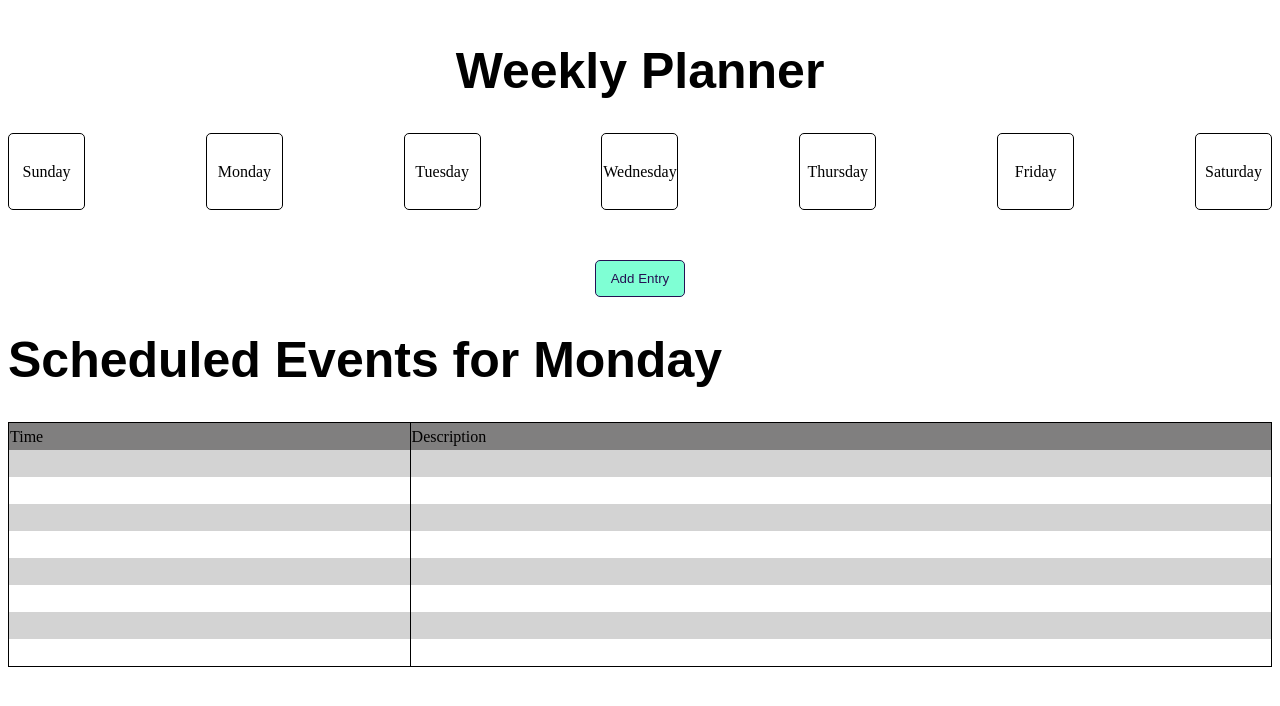
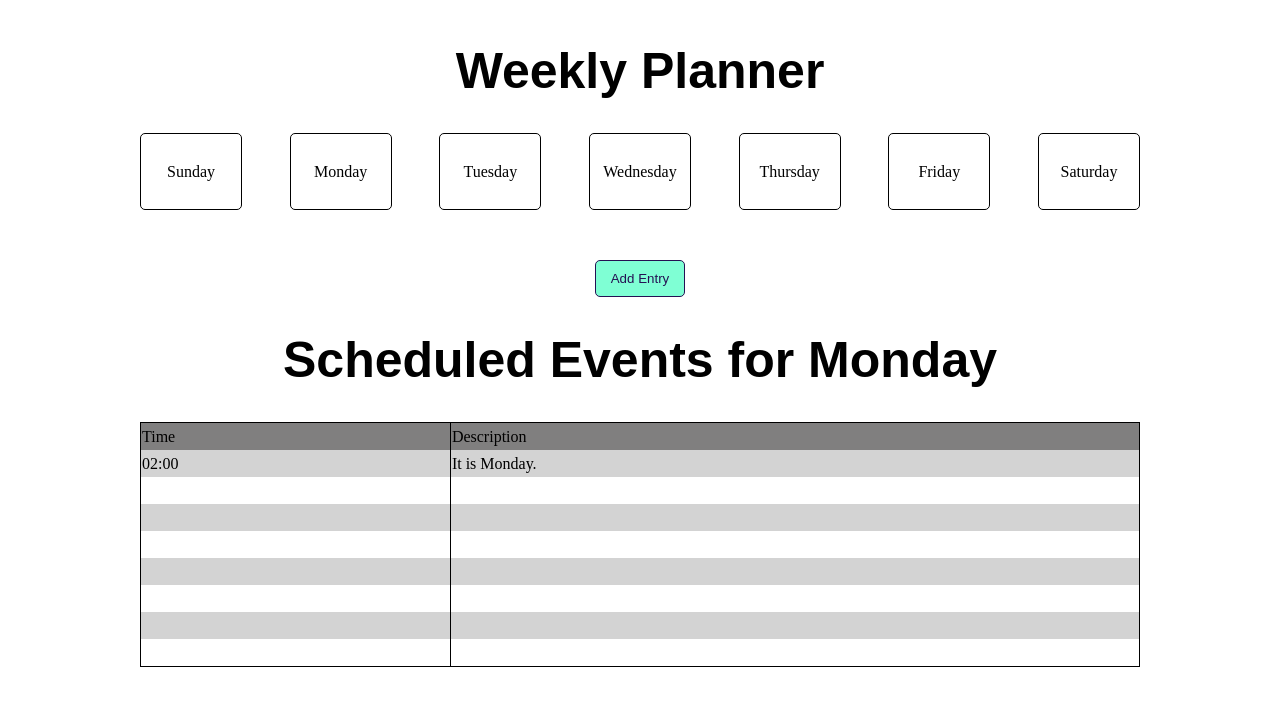
Before and after one commit to seankim248/week-planner, a website: page index.html in a window 1280 px wide. Drawn offline with Linux system fonts and the light colour scheme; a web font is replaced by a local one.

Commit message:
users are able to view each entry from each day

```diff
--- a/index.html
+++ b/index.html
@@ -32,7 +32,7 @@
         </div>
       </div>
     </div>
-    <div class="row">
+    <div class="row justify-center">
       <h1> Scheduled Events for <span class="scheduled-day">Monday</span>
       </h1>
     </div>
@@ -138,7 +138,6 @@
       </div>
     </div>
   </div>
-  </div>
   <script src="main.js"></script>
 </body>
 
--- a/main.js
+++ b/main.js
@@ -9,7 +9,33 @@ function showEntryFunction(event) {
 var $form = document.querySelector('form');
 $form.addEventListener('submit', submitFunction);
 
-var entries = [];
+var entries = [
+  {
+    day: 'Monday',
+    time: '02:00',
+    description: 'It is Monday.'
+  },
+  {
+    day: 'Tuesday',
+    time: '03:00',
+    description: 'Yo wassup'
+  },
+  {
+    day: 'Wednesday',
+    time: '04:00',
+    description: 'How ya doin'
+  },
+  {
+    day: 'Thursday',
+    time: '07:00',
+    description: 'This is feature 2'
+  },
+  {
+    day: 'Friday',
+    time: '12:00',
+    description: 'ok'
+  }
+];
 function submitFunction(event) {
   event.preventDefault();
   var $overlay = document.querySelector('.overlay');
@@ -26,6 +52,33 @@ function submitFunction(event) {
     description: $descriptionValue
   };
   entries.push(entryData);
+
   $form.reset();
-  console.log(entries);
 }
+
+function getEntries(dayOfWeek) {
+  var dayData = [];
+  for (var i = 0; i < entries.length; i++) {
+    if (entries[i].day === dayOfWeek) {
+      dayData.push(entries[i].time);
+      dayData.push(entries[i].description);
+    }
+  }
+  return dayData;
+}
+
+function renderEntries(arr) {
+  var $tdList = document.querySelectorAll('tbody td');
+  for (var i = 0; i < $tdList.length; i++) {
+    $tdList[i].textContent = arr[i];
+  }
+}
+
+renderEntries(getEntries('Monday'));
+
+var $weekdaysBox = document.querySelector('.weekdays-box');
+$weekdaysBox.addEventListener('click', function (e) {
+  renderEntries(getEntries(e.target.textContent));
+  var $span = document.querySelector('span');
+  $span.textContent = e.target.textContent;
+});
--- a/styles.css
+++ b/styles.css
@@ -1,5 +1,6 @@
 .container {
-  margin: auto 0;
+  width: 1000px;
+  margin: auto;
 }
 
 h1 {
@@ -95,10 +96,14 @@ h2 {
   border-radius: 5px;
   border: 1px solid black;
   height: 75px;
-  width: 75px;
+  width: 100px;
   display: flex;
   align-items: center;
   justify-content: center;
+}
+
+.entry-day:hover {
+  cursor: pointer;
 }
 
 .space-between {
@@ -123,3 +128,7 @@ tr:nth-child(2n + 1) {
 .header-border {
   background-color: rgb(128, 127, 127);
 }
+
+.justify-center {
+  justify-content: center;
+}
```
